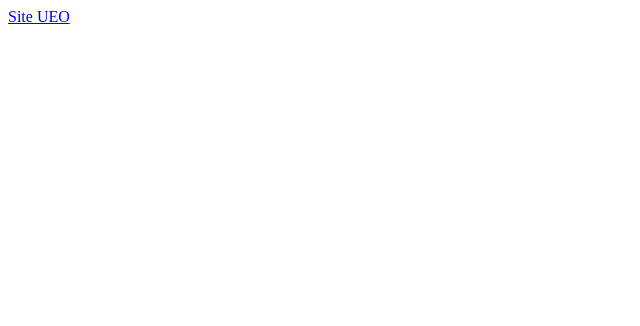
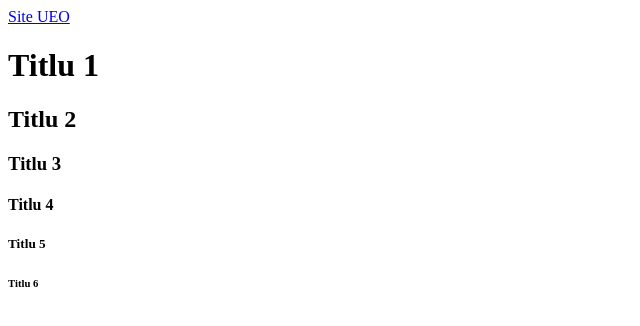
Before and after one commit to DavidBatkay/curs1, a plain HTML site: page index.html in a window 1280 px wide. Shown: the whole page, without its empty margins (0-640 px from the left). Drawn offline with Linux system fonts and the light colour scheme.

Commit message:
adaugare h1-h6

```diff
--- a/index.html
+++ b/index.html
@@ -14,6 +14,13 @@
 </head>
 <body>
     <a href="http://emanuel.ro" target="_blank">Site UEO</a>
+    <h1>Titlu 1</h1>
+    <h2>Titlu 2</h2>
+    <h3>Titlu 3</h3>
+    <h4>Titlu 4</h4>
+    <h5>Titlu 5</h5>
+    <h6>Titlu 6</h6>
+
     <!-- Adaugare fisiere externe de JS-->
     <script src="script.js"></script>
 </body>
```
